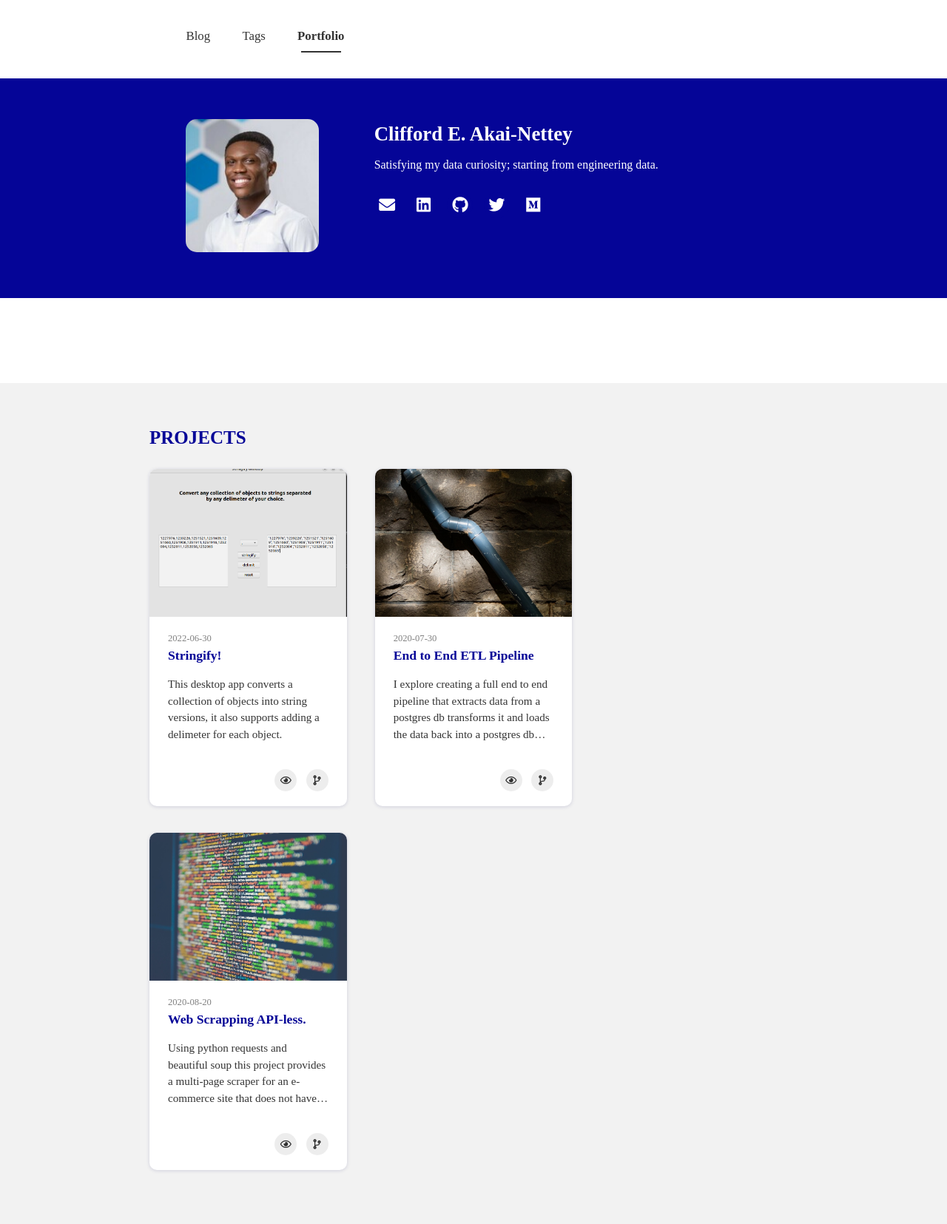
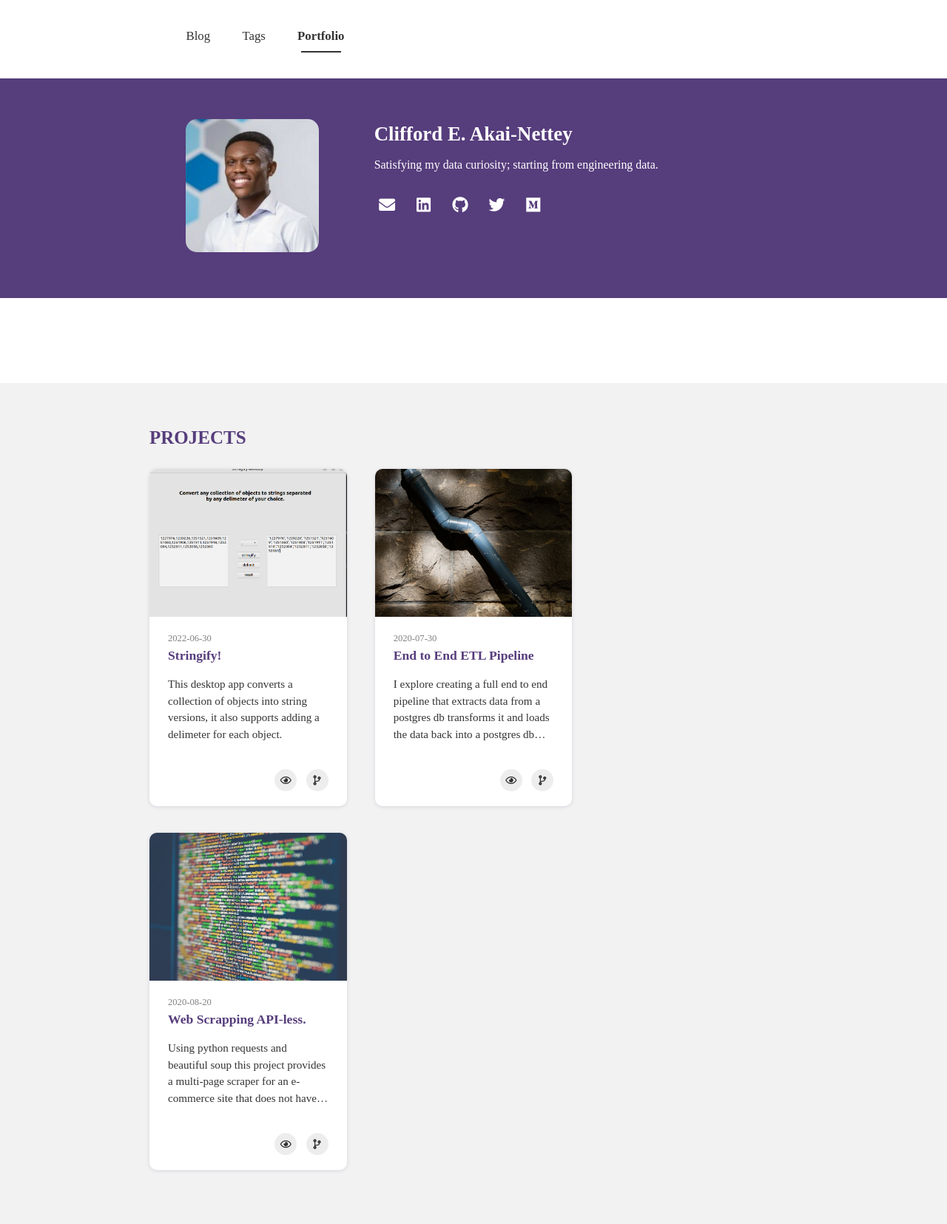
Before and after one commit to cliffordEmmanuel/cliffordEmmanuel.github.io, a Jekyll site: the page built from portfolio.html, in a window 1280 px wide. Shown: the whole page at 74% size. Built offline with Jekyll 4.4.1, drawn with Linux system fonts in a browser that asks for light colours; nearby versions of some CDN libraries; some web fonts are replaced.

Commit message:
reverting to theme colors

```diff
--- a/_sass/base/_variable.scss
+++ b/_sass/base/_variable.scss
@@ -1,7 +1,7 @@
-$theme-color : #0000FF;
+$theme-color : #8b51a3;
 $theme-bright : #f7f4f9;
-$theme-dark : #050597;
-$theme-dark2 : #161664;
+$theme-dark : #563d7c;
+$theme-dark2 : #443063;
 $text : rgba(0,0,0,0.8);
 $text-gray : rgba(0,0,0,0.54);
 
```
